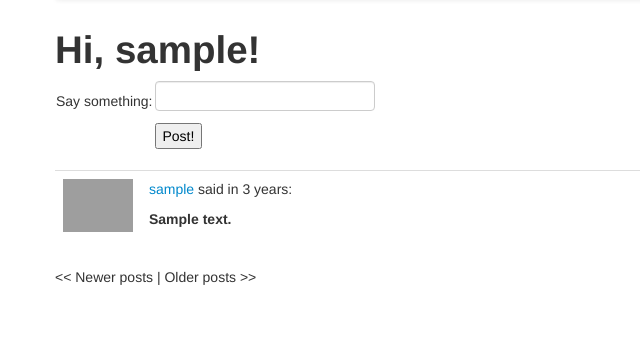
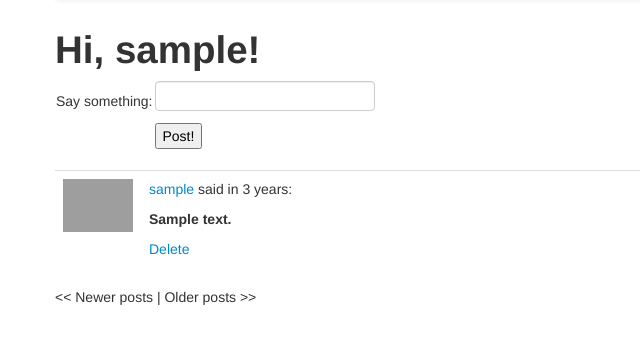
Before and after one commit to tarikkdiry/Flock, a Flask app: page / in a window 1280 px wide. Shown: the part 42-386 px from the top of the page, without its empty margins (0-640 px from the left). Run offline with Flask 2, Linux system fonts and the light colour scheme; a user stored in the database is signed in; tables that the repository leaves empty hold one stand-in row (values such as "Sample post"); parts of the project's set-up code (start-up, migrations or seed data) failed here and were passed over; some libraries are stand-ins or nearby versions; grey boxes are pictures that could not be loaded.

Commit message:
added Delete Comment feature

```diff
--- a/app/templates/post.html
+++ b/app/templates/post.html
@@ -6,6 +6,9 @@
             <p>{{ _('%(nickname)s said %(when)s:', nickname='<a href="%s">%s</a>' % (url_for('user', nickname=post.author.nickname), post.author.nickname), when=momentjs(post.timestamp).fromNow()) }}</p>
             {% endautoescape %}
             <p><strong>{{ post.body }}</strong></p>
+            {% if post.author.id == g.user.id %}
+              <div><a href="{{ url_for('delete', id=post.id) }}">{{ _('Delete') }}</a></div>
+            {% endif %}
         </td>
     </tr>
 </table>
--- a/app/views.py
+++ b/app/views.py
@@ -197,3 +197,18 @@ def search_results(query):
     return render_template('search_results.html',
                            query=query,
                            results=results)
+
+@app.route('/delete/<int:id>')
+@login_required
+def delete(id):
+    post = Post.query.get(id)
+    if post is None:
+        flash('Post not found.')
+        return redirect(url_for('index'))
+    if post.author.id != g.user.id:
+        flash('You cannot delete this post.')
+        return redirect(url_for('index'))
+    db.session.delete(post)
+    db.session.commit()
+    flash('Your post has been deleted.')
+    return redirect(url_for('index'))
--- a/config.py
+++ b/config.py
@@ -1,6 +1,5 @@
 # -*- coding: utf-8 -*-
-# ...
-# available languages
+
 
 import os
 basedir = os.path.abspath(os.path.dirname(__file__))
```
Also changed, not shown: test.db, 1 other file.
